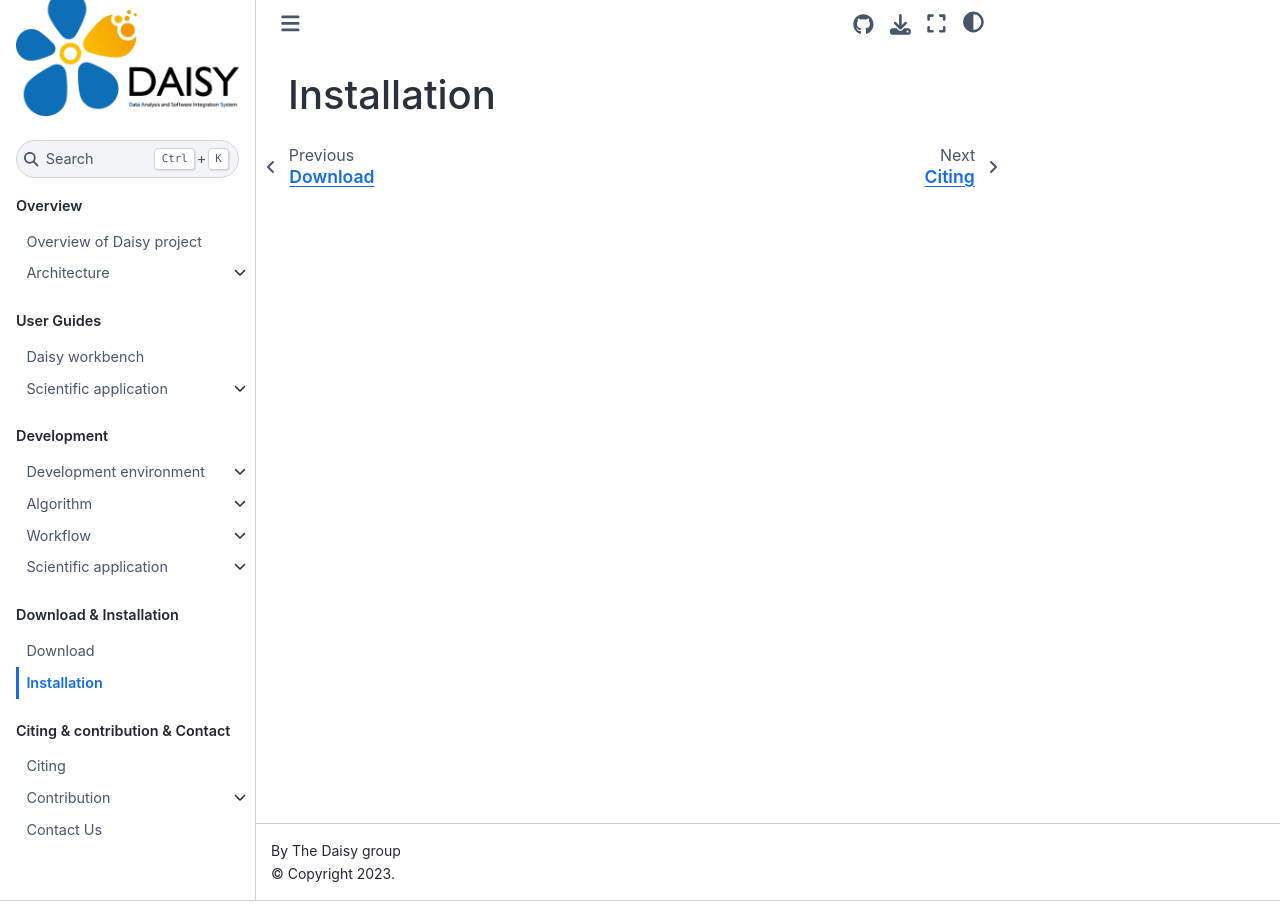
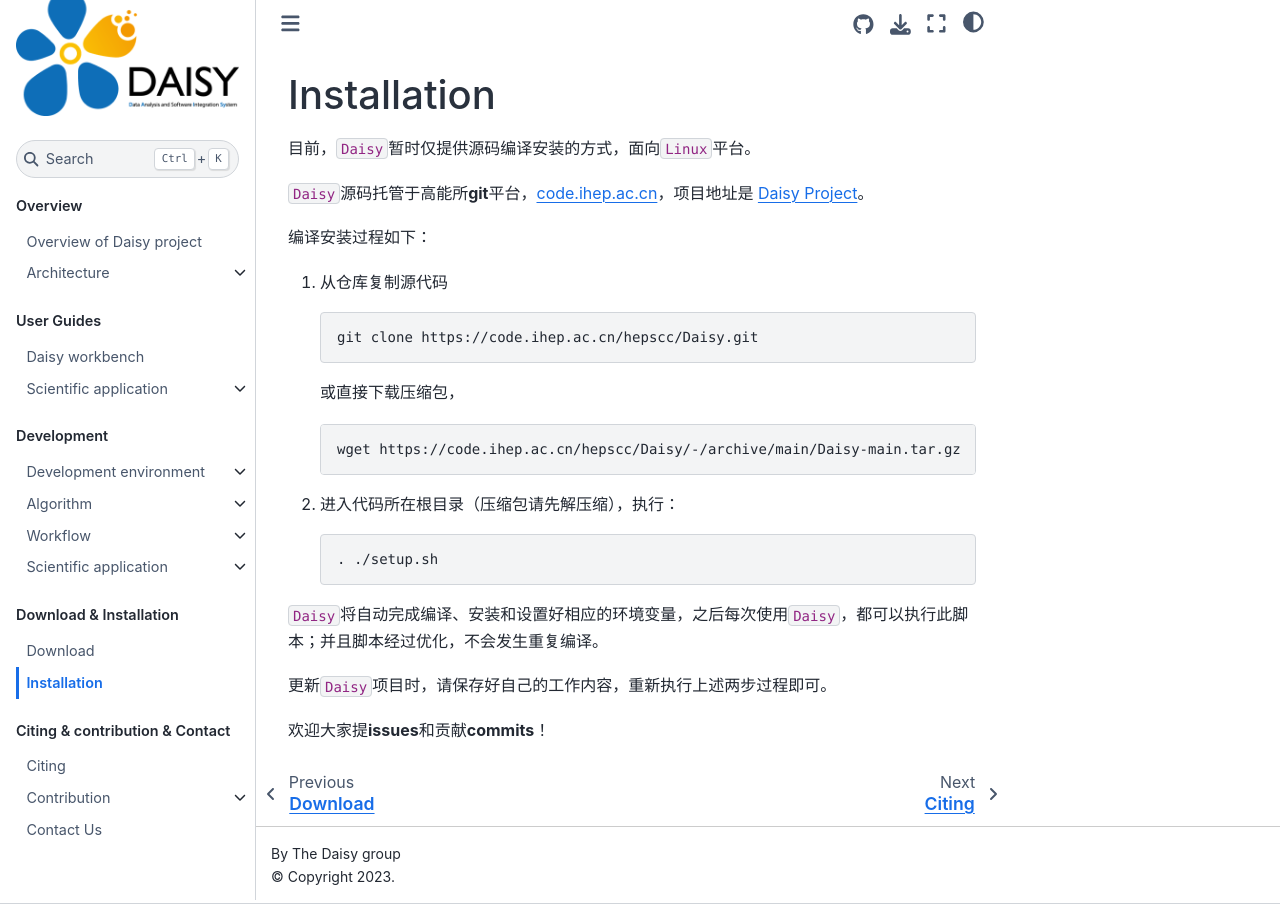
Before and after one commit to huyuhuster/daisydoc, a Jupyter Book: the page built from docs/reference/installation.md, in a window 1280 px wide. Built offline with Jupyter Book 1.0.4 settings and Sphinx 7.4.7 and the Sphinx Book theme 1.1.4, drawn with Linux system fonts in a browser that asks for light colours.

Commit message:
Update installation.md

````diff
--- a/docs/reference/installation.md
+++ b/docs/reference/installation.md
@@ -1 +1,27 @@
 # Installation
+
+目前，`Daisy`暂时仅提供源码编译安装的方式，面向`Linux`平台。
+
+`Daisy`源码托管于高能所**git**平台，[code.ihep.ac.cn](https://code.ihep.ac.cn)，项目地址是 [Daisy Project](https://code.ihep.ac.cn/hepscc/Daisy)。
+
+编译安装过程如下：
+
+1. 从仓库复制源代码
+   ```bash
+   git clone https://code.ihep.ac.cn/hepscc/Daisy.git
+   ```
+   或直接下载压缩包，
+   ```bash
+   wget https://code.ihep.ac.cn/hepscc/Daisy/-/archive/main/Daisy-main.tar.gz
+   ```
+
+2. 进入代码所在根目录（压缩包请先解压缩），执行：
+   ```bash
+   . ./setup.sh
+   ```
+
+`Daisy`将自动完成编译、安装和设置好相应的环境变量，之后每次使用`Daisy`，都可以执行此脚本；并且脚本经过优化，不会发生重复编译。
+
+更新`Daisy`项目时，请保存好自己的工作内容，重新执行上述两步过程即可。
+
+欢迎大家提**issues**和贡献**commits**！
````
